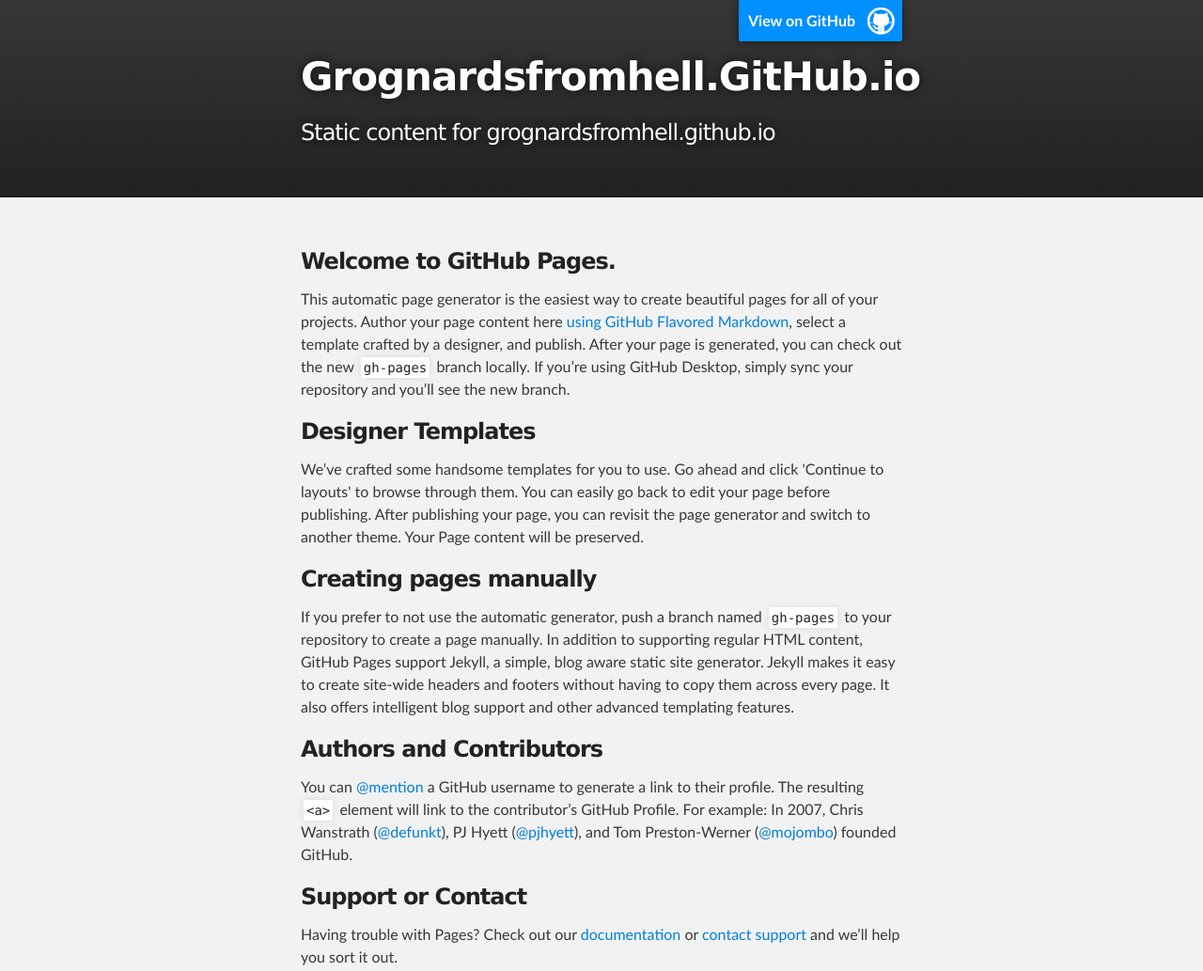
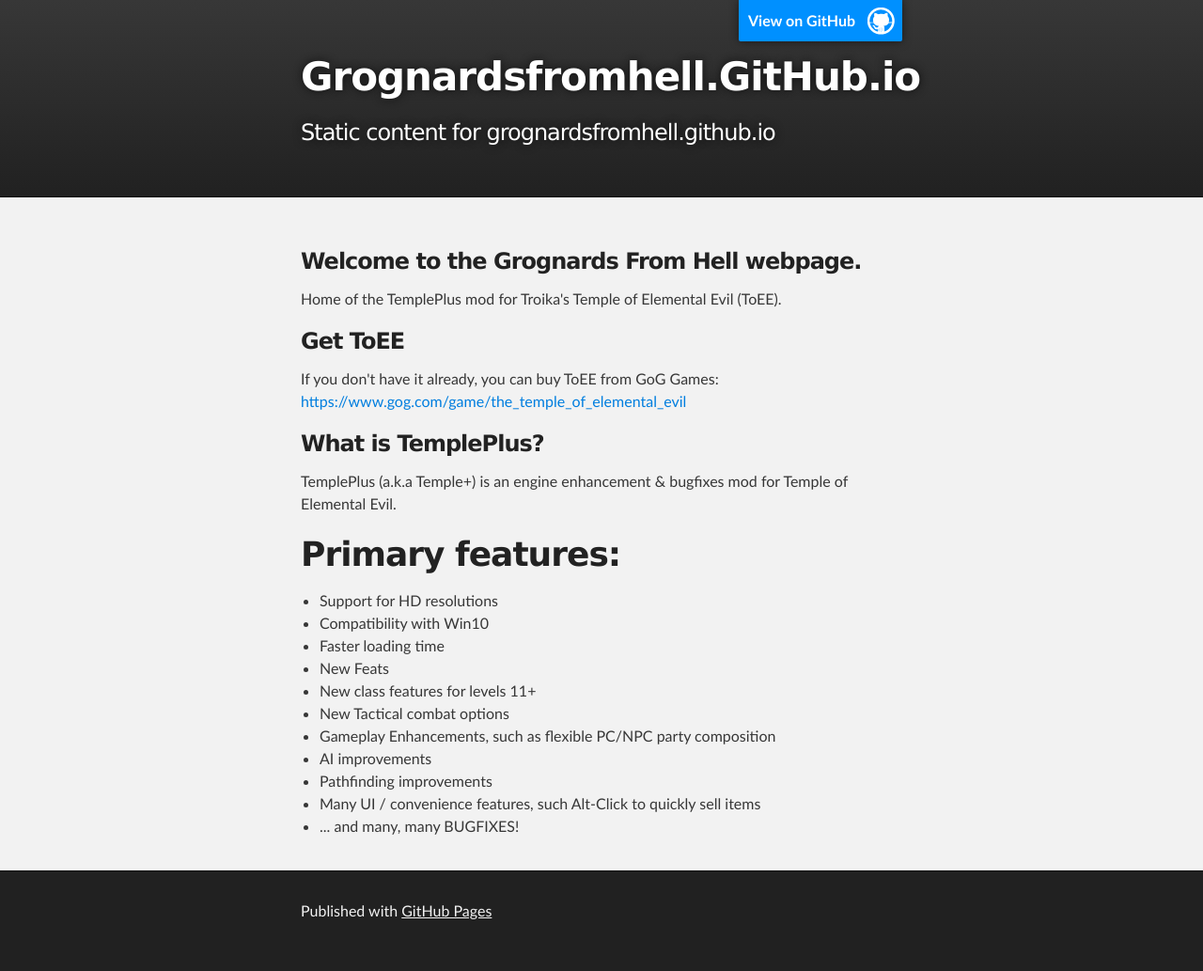
Before and after one commit to GrognardsFromHell/grognardsfromhell.github.io, a plain HTML site: page index.html in a window 1280 px wide. Shown: the top 1033 px of the page at 94% size. Drawn offline with Linux system fonts and the light colour scheme.

Commit message:
Replace master branch with page content via GitHub

```diff
--- a/index.html
+++ b/index.html
@@ -28,29 +28,36 @@
     <div id="main_content_wrap" class="outer">
       <section id="main_content" class="inner">
         <h3>
-<a id="welcome-to-github-pages" class="anchor" href="#welcome-to-github-pages" aria-hidden="true"><span aria-hidden="true" class="octicon octicon-link"></span></a>Welcome to GitHub Pages.</h3>
+<a id="welcome-to-the-grognards-from-hell-webpage" class="anchor" href="#welcome-to-the-grognards-from-hell-webpage" aria-hidden="true"><span aria-hidden="true" class="octicon octicon-link"></span></a>Welcome to the Grognards From Hell webpage.</h3>
 
-<p>This automatic page generator is the easiest way to create beautiful pages for all of your projects. Author your page content here <a href="https://guides.github.com/features/mastering-markdown/">using GitHub Flavored Markdown</a>, select a template crafted by a designer, and publish. After your page is generated, you can check out the new <code>gh-pages</code> branch locally. If you’re using GitHub Desktop, simply sync your repository and you’ll see the new branch.</p>
+<p>Home of the TemplePlus mod for Troika's Temple of Elemental Evil (ToEE).</p>
 
 <h3>
-<a id="designer-templates" class="anchor" href="#designer-templates" aria-hidden="true"><span aria-hidden="true" class="octicon octicon-link"></span></a>Designer Templates</h3>
+<a id="get-toee" class="anchor" href="#get-toee" aria-hidden="true"><span aria-hidden="true" class="octicon octicon-link"></span></a>Get ToEE</h3>
 
-<p>We’ve crafted some handsome templates for you to use. Go ahead and click 'Continue to layouts' to browse through them. You can easily go back to edit your page before publishing. After publishing your page, you can revisit the page generator and switch to another theme. Your Page content will be preserved.</p>
+<p>If you don't have it already, you can buy ToEE from GoG Games: <a href="https://www.gog.com/game/the_temple_of_elemental_evil">https://www.gog.com/game/the_temple_of_elemental_evil</a></p>
 
 <h3>
-<a id="creating-pages-manually" class="anchor" href="#creating-pages-manually" aria-hidden="true"><span aria-hidden="true" class="octicon octicon-link"></span></a>Creating pages manually</h3>
+<a id="what-is-templeplus" class="anchor" href="#what-is-templeplus" aria-hidden="true"><span aria-hidden="true" class="octicon octicon-link"></span></a>What is TemplePlus?</h3>
 
-<p>If you prefer to not use the automatic generator, push a branch named <code>gh-pages</code> to your repository to create a page manually. In addition to supporting regular HTML content, GitHub Pages support Jekyll, a simple, blog aware static site generator. Jekyll makes it easy to create site-wide headers and footers without having to copy them across every page. It also offers intelligent blog support and other advanced templating features.</p>
+<p>TemplePlus (a.k.a Temple+) is an engine enhancement &amp; bugfixes mod for Temple of Elemental Evil.</p>
 
-<h3>
-<a id="authors-and-contributors" class="anchor" href="#authors-and-contributors" aria-hidden="true"><span aria-hidden="true" class="octicon octicon-link"></span></a>Authors and Contributors</h3>
+<h1>
+<a id="primary-features" class="anchor" href="#primary-features" aria-hidden="true"><span aria-hidden="true" class="octicon octicon-link"></span></a>Primary features:</h1>
 
-<p>You can <a href="https://help.github.com/articles/basic-writing-and-formatting-syntax/#mentioning-users-and-teams" class="user-mention">@mention</a> a GitHub username to generate a link to their profile. The resulting <code>&lt;a&gt;</code> element will link to the contributor’s GitHub Profile. For example: In 2007, Chris Wanstrath (<a href="https://github.com/defunkt" class="user-mention">@defunkt</a>), PJ Hyett (<a href="https://github.com/pjhyett" class="user-mention">@pjhyett</a>), and Tom Preston-Werner (<a href="https://github.com/mojombo" class="user-mention">@mojombo</a>) founded GitHub.</p>
-
-<h3>
-<a id="support-or-contact" class="anchor" href="#support-or-contact" aria-hidden="true"><span aria-hidden="true" class="octicon octicon-link"></span></a>Support or Contact</h3>
-
-<p>Having trouble with Pages? Check out our <a href="https://help.github.com/pages">documentation</a> or <a href="https://github.com/contact">contact support</a> and we’ll help you sort it out.</p>
+<ul>
+<li>Support for HD resolutions</li>
+<li>Compatibility with Win10</li>
+<li>Faster loading time</li>
+<li>New Feats</li>
+<li>New class features for levels 11+</li>
+<li>New Tactical combat options</li>
+<li>Gameplay Enhancements, such as flexible PC/NPC party composition</li>
+<li>AI improvements</li>
+<li>Pathfinding improvements</li>
+<li>Many UI / convenience features, such Alt-Click to quickly sell items</li>
+<li>... and many, many BUGFIXES!</li>
+</ul>
       </section>
     </div>
 
```
Also changed, not shown: params.json (+1 -1 lines).
